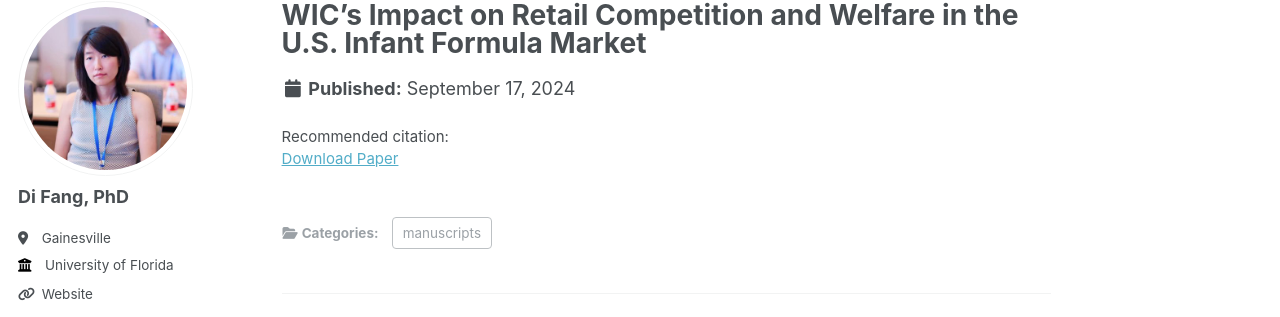
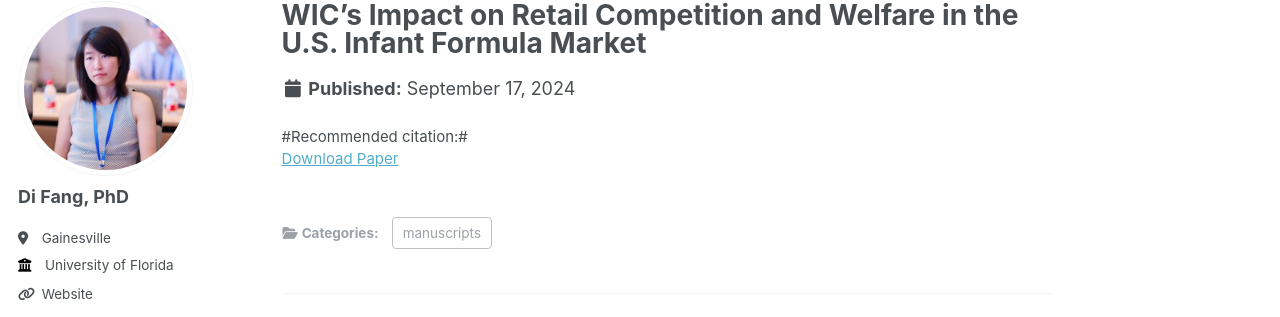
Before and after one commit to fangdi2009/mypage, a Jekyll site: the page built from _publications/wp2.md, in a window 1280 px wide and 1017 px high. Shown: the part 105-422 px from the top of the window. Built offline with Jekyll 4.4.1, drawn with Linux system fonts in a browser that asks for light colours; some web fonts are replaced.

Commit message:
Update single.html

```diff
--- a/_layouts/single.html
+++ b/_layouts/single.html
@@ -48,13 +48,13 @@ layout: default
         {{ content }}
 
         {% if page.citation and page.paperurl and page.slidesurl %}
-          <p style="font-size: smaller">Recommended citation: {{ page.citation }}<br /><a href="{{ page.paperurl }}">Download Paper</a> | <a href="{{ page.slidesurl }}">Download Slides</a></p>
+          <p style="font-size: smaller">#Recommended citation:# {{ page.citation }}<br /><a href="{{ page.paperurl }}">Download Paper</a> | <a href="{{ page.slidesurl }}">Download Slides</a></p>
         {% elsif page.citation and page.paperurl %}
-          <p style="font-size: smaller">Recommended citation: {{ page.citation }}<br /><a href="{{ page.paperurl }}">Download Paper</a></p>
+          <p style="font-size: smaller">#Recommended citation:# {{ page.citation }}<br /><a href="{{ page.paperurl }}">Download Paper</a></p>
         {% elsif page.citation and page.slidesurl %}
-          <p style="font-size: smaller">Recommended citation: {{ page.citation }}<br /><a href="{{ page.slidesurl }}">Download Slides</a></p>
+          <p style="font-size: smaller">#Recommended citation:# {{ page.citation }}<br /><a href="{{ page.slidesurl }}">Download Slides</a></p>
         {% elsif page.citation %}
-          <p style="font-size: smaller">Recommended citation: {{ page.citation }}</p>
+          <p style="font-size: smaller">#Recommended citation: #{{ page.citation }}</p>
         {% elsif page.slidesurl %}
           <p style="font-size: smaller"><a href="{{ page.slidesurl }}">Download Slides</a></p>
         {% endif %}
```
